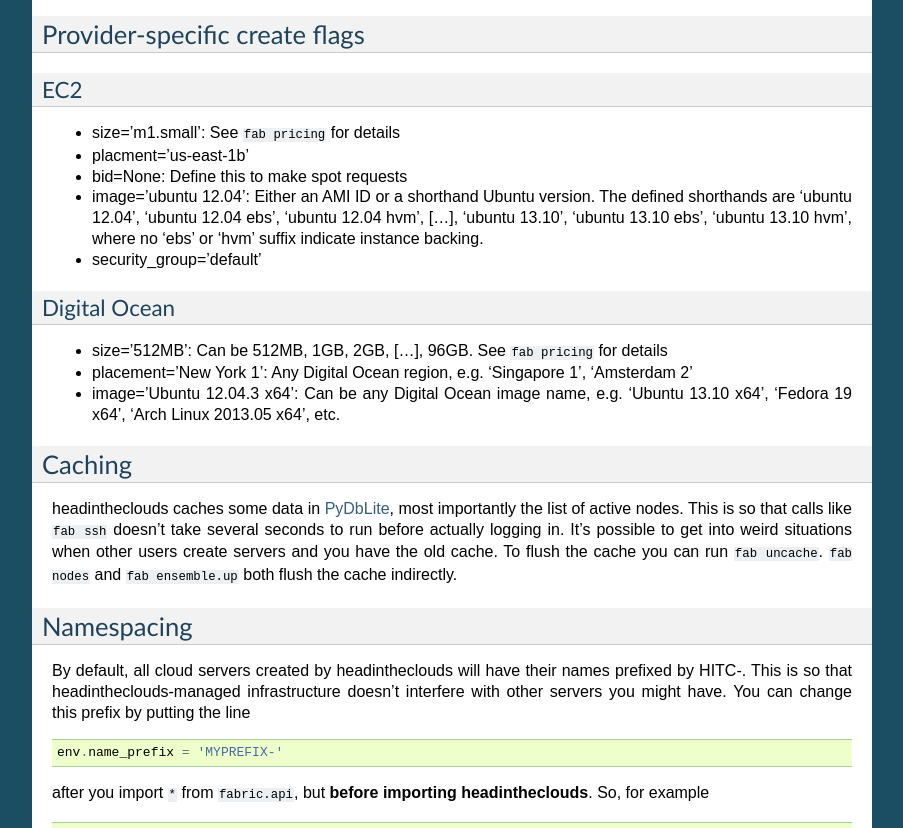
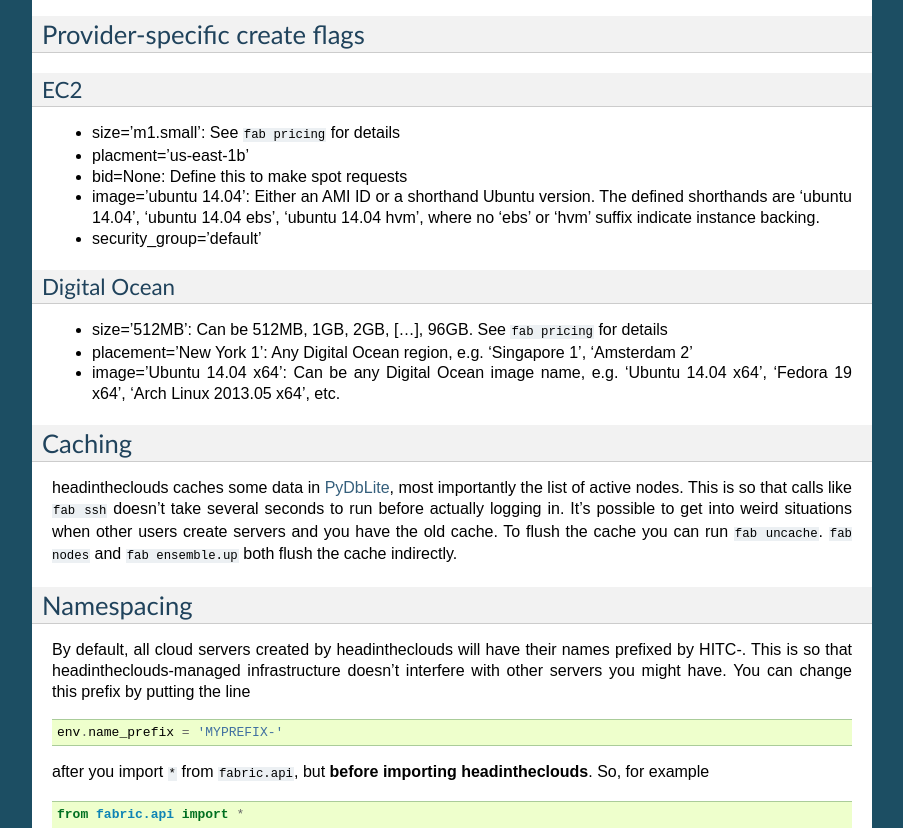
Before and after one commit to andreasjansson/head-in-the-clouds, a Sphinx documentation site: the page built from docs/tasks.rst, in a window 1280 px wide and 900 px high, scrolled down 455 px, cut to the strip 72-900 px from the top of the window. Shown: the whole strip, without its empty margins (198-1101 px from the left). Built offline with Sphinx 7.4.7, drawn with Linux system fonts in a browser that asks for light colours.

```diff
--- a/docs/ensemble.rst
+++ b/docs/ensemble.rst
@@ -37,7 +37,7 @@ Configuration YAML schema
      # provider-specific create flags in the Tasks section
      # Examples for an EC2 instance:
      size: m1.small
-     image: ubuntu 12.04
+     image: ubuntu 14.04
      security_group: web_ssh
 
      # The containers to run
--- a/docs/tasks.rst
+++ b/docs/tasks.rst
@@ -37,7 +37,7 @@ EC2
 * size='m1.small': See ``fab pricing`` for details
 * placment='us-east-1b'
 * bid=None: Define this to make spot requests
-* image='ubuntu 12.04': Either an AMI ID or a shorthand Ubuntu version. The defined shorthands are 'ubuntu 12.04', 'ubuntu 12.04 ebs', 'ubuntu 12.04 hvm', [...], 'ubuntu 13.10', 'ubuntu 13.10 ebs', 'ubuntu 13.10 hvm', where no 'ebs' or 'hvm' suffix indicate instance backing.
+* image='ubuntu 14.04': Either an AMI ID or a shorthand Ubuntu version. The defined shorthands are 'ubuntu 14.04', 'ubuntu 14.04 ebs', 'ubuntu 14.04 hvm', where no 'ebs' or 'hvm' suffix indicate instance backing.
 * security_group='default'
 
 Digital Ocean
@@ -45,7 +45,7 @@ Digital Ocean
 
 * size='512MB': Can be 512MB, 1GB, 2GB, [...], 96GB. See ``fab pricing`` for details
 * placement='New York 1': Any Digital Ocean region, e.g. 'Singapore 1', 'Amsterdam 2'
-* image='Ubuntu 12.04.3 x64': Can be any Digital Ocean image name, e.g. 'Ubuntu 13.10 x64', 'Fedora 19 x64', 'Arch Linux 2013.05 x64', etc.
+* image='Ubuntu 14.04 x64': Can be any Digital Ocean image name, e.g. 'Ubuntu 14.04 x64', 'Fedora 19 x64', 'Arch Linux 2013.05 x64', etc.
 
 Caching
 -------
--- a/docs/tutorial.rst
+++ b/docs/tutorial.rst
@@ -42,7 +42,7 @@ In the same directory, create a file called ``wordpress.yml`` with the contents
    # wordpress.yml
    wordpress:
      provider: ec2
-     image: ubuntu 12.04
+     image: ubuntu 14.04
      size: m1.small
      containers:
        wordpress:
--- a/setup.py
+++ b/setup.py
@@ -1,7 +1,7 @@
 from setuptools import setup
 
 setup(name='headintheclouds',
-      version='0.4.0',
+      version='0.4.1',
       description='Provider-agnostic cloud provisioning and Docker orchestration',
       author='Andreas Jansson',
       author_email='andreas@jansson.me.uk',
```
Also changed, not shown: README.md (+1 -1 lines), 2 other files.
